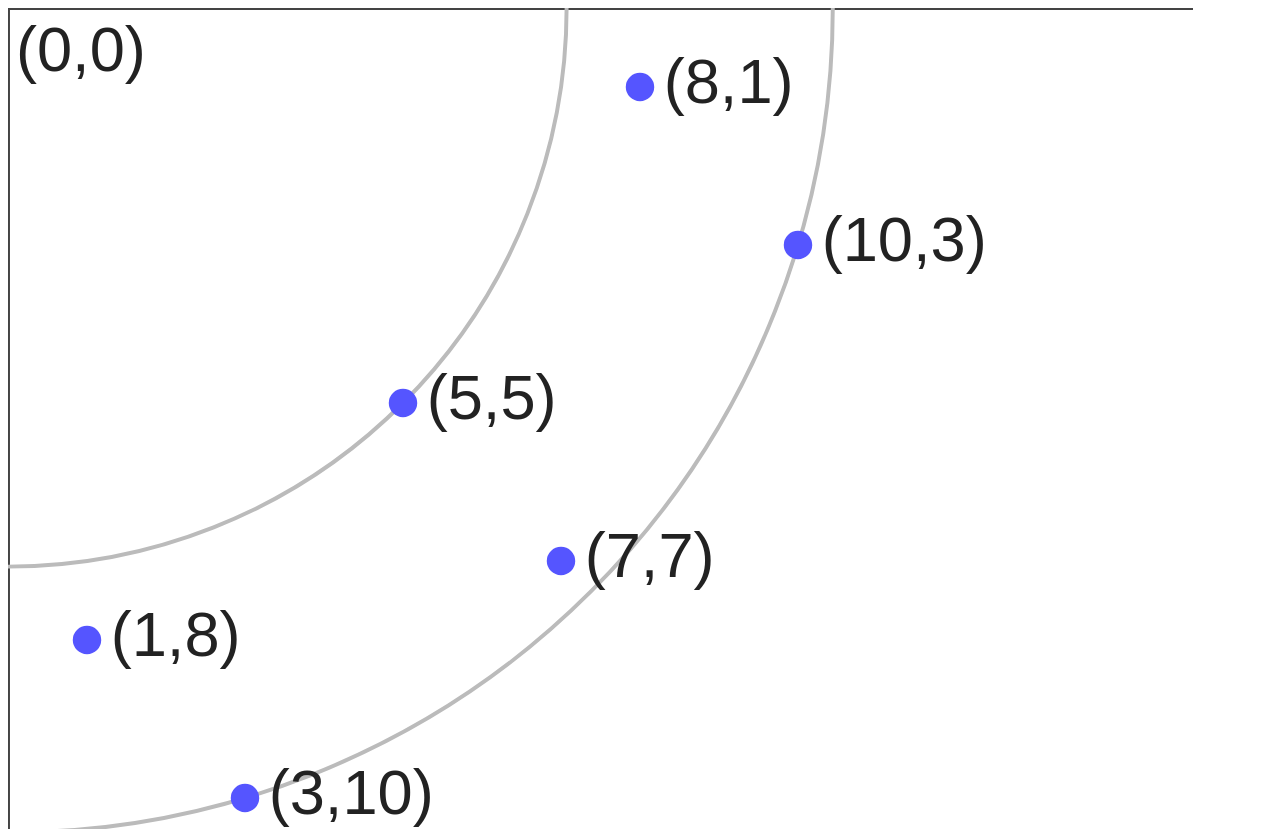
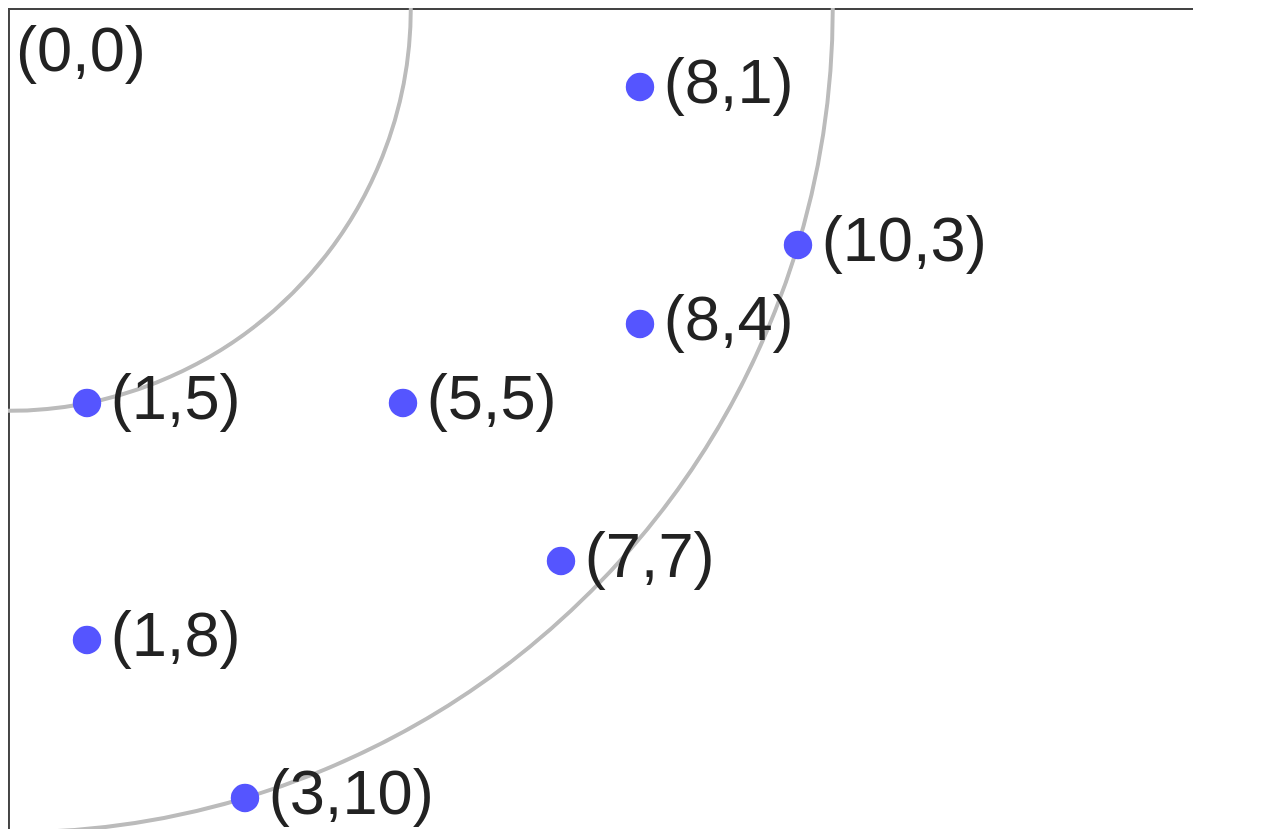
Before and after one commit to IchikaCoding/daily-class-challenge, a plain HTML site: page 11-array-higherOrderFunc/index02.html in a window 1280 px wide. Shown: the top 829 px of the page. Drawn offline with Linux system fonts and the light colour scheme.

Commit message:
fix: 座標に数字で「ぽちぽちフレンズ」と「いちかどん」を追加

```diff
--- a/11-array-higherOrderFunc/index02.html
+++ b/11-array-higherOrderFunc/index02.html
@@ -31,6 +31,8 @@
     { x: 8, y: 1 },
     { x: 1, y: 8 },
     { x: 7, y: 7 },
+    { x: 1, y: 5 },
+    { x: 8, y: 4 },
   ];
 
   /* SVG 要素を作るときに毎回必要になる名前空間 */
```
